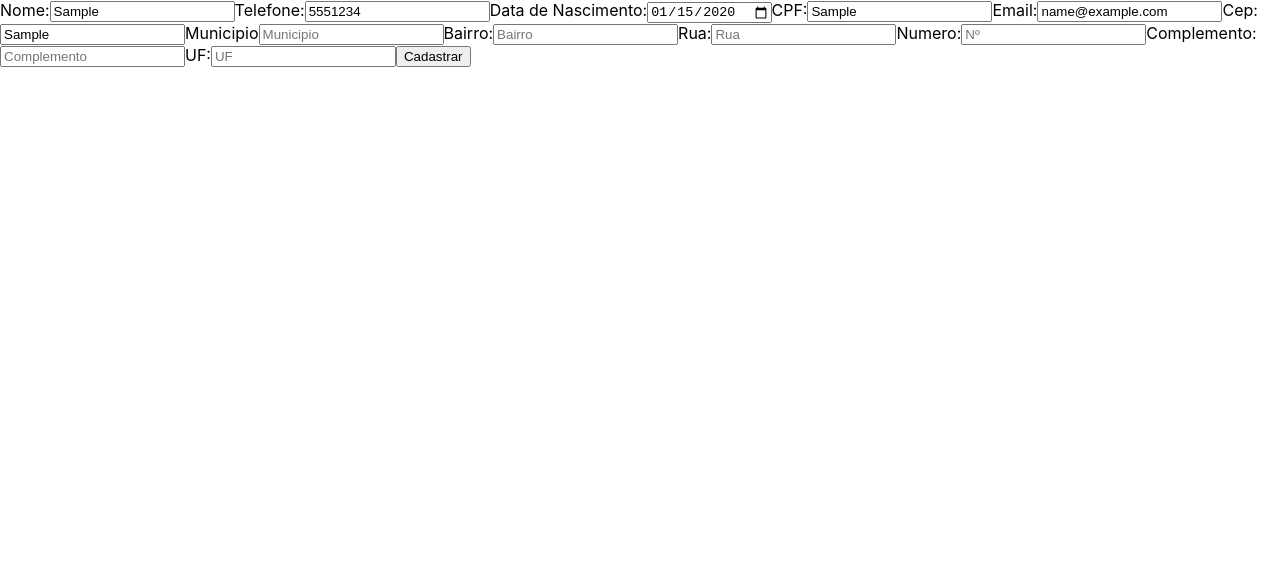
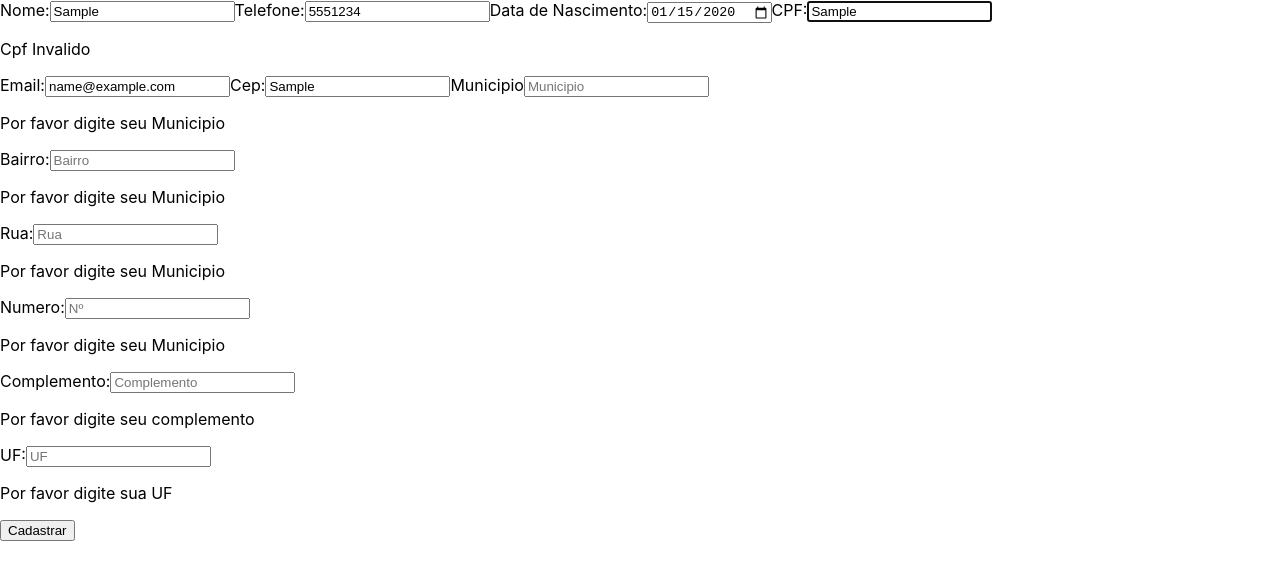
Before and after one commit to Fernanda741/Demo-Nigth---Client-CIP, a React (Create React App) app: page /register in a window 1280 px wide. Both pictures are taken after typing "Sample", "5551234", "2020-01-15", "Sample", "name@example.com", "Sample" into the empty fields and a click on the button "Cadastrar". Shown: the top 580 px of the page. Built offline with nearby package versions, Linux system fonts and the light colour scheme; no server answers; a web font is replaced by a local one.

Commit message:
feat/valida-cpf

```diff
--- a/src/Components/validator/index.js
+++ b/src/Components/validator/index.js
@@ -1 +1,15 @@
-export function validarCpf(cpf) {}
+export function validarCpf(cpf) {
+  let newCpf = cpf.replace(/[^\d]+/g, "");
+  if (newCpf.length !== 11 || !!newCpf.match(/(\d)\1{10}/)) {
+    return false;
+  }
+  newCpf = newCpf.split("").map((item) => +item);
+  const rest = (count) =>
+    ((newCpf
+      .slice(0, count - 12)
+      .reduce((soma, item, index) => soma + item * (count - index), 0) *
+      10) %
+      11) %
+    10;
+  return rest(10) === newCpf[9] && rest(11) === newCpf[10];
+}
--- a/src/pages/Register/index.jsx
+++ b/src/pages/Register/index.jsx
@@ -3,10 +3,15 @@ import { Input } from "../../Components/Input";
 import Button from "../../Components/Button";
 import { useForm } from "react-hook-form";
 import { CreateUser } from "../../api";
-import { useState } from "react";
+import { validarCpf } from "../../Components/validator";
 
 const Register = () => {
-  const { register, handleSubmit, setValue } = useForm();
+  const {
+    register,
+    handleSubmit,
+    setValue,
+    formState: { errors },
+  } = useForm();
 
   const onSubmit = (data) => {
     CreateUser(data).then((response) => {
@@ -32,8 +37,6 @@ const Register = () => {
       });
   };
 
-  // "codigo": "48", verificar na documentação sobre mascaras e como extrair o codigo do telefone
-
   return (
     <section>
       <form onSubmit={handleSubmit(onSubmit)}>
@@ -41,8 +44,9 @@ const Register = () => {
           label="Nome:"
           type="text"
           placeholder="Nome Completo"
-          {...register("nome")}
+          {...register("nome", { required: true })}
         />
+        {errors.nome && <p>Por favor digite seu nome</p>}
 
         <Input
           label="Telefone:"
@@ -60,53 +64,74 @@ const Register = () => {
           label="CPF:"
           type="text"
           placeholder="000.000.000-00"
-          {...register("cpf")}
+          {...register("cpf", {
+            require: true,
+            validate: validarCpf,
+          })}
         />
+        {errors.cpf && <p>Cpf Invalido</p>}
         <Input
           label="Email:"
           type="email"
           placeholder="user@user.com"
-          {...register("email")}
+          {...register("email", {
+            required: true,
+            pattern:
+              /^(([^<>()[\]\\.,;:\s@"]+(\.[^<>()[\]\\.,;:\s@"]+)*)|(".+"))@((\[[0-9]{1,3}\.[0-9]{1,3}\.[0-9]{1,3}\.[0-9]{1,3}\])|(([a-zA-Z\-0-9]+\.)+[a-zA-Z]{2,}))$/,
+          })}
         />
+        {errors.email && <p>Por favor digite seu email</p>}
 
         {/*  */}
         <Input
           label="Cep:"
           type="text"
           placeholder="Cep"
-          {...register("cep", { onBlur: checkCEP })}
+          {...register("cep", { onBlur: checkCEP, required: true })}
         />
+        {errors.cep && <p>Por favor digite seu cep</p>}
         <Input
           label="Municipio"
           type="text"
           placeholder="Municipio"
-          {...register("municipio")}
+          {...register("municipio", { required: true })}
         />
+        {errors.municipio && <p>Por favor digite seu Municipio</p>}
         <Input
           label="Bairro:"
           type="text"
           placeholder="Bairro"
-          {...register("bairro")}
+          {...register("bairro", { required: true })}
         />
+        {errors.bairro && <p>Por favor digite seu Municipio</p>}
         <Input
           label="Rua:"
           type="text"
           placeholder="Rua"
-          {...register("endereco")}
+          {...register("endereco", { required: true })}
         />
+        {errors.endereco && <p>Por favor digite seu Municipio</p>}
         <Input
           label="Numero:"
           type="number"
           placeholder="Nº"
-          {...register("numero")}
+          {...register("numero", { required: true })}
         />
+        {errors.numero && <p>Por favor digite seu Municipio</p>}
         <Input
           label="Complemento:"
           type="text"
           placeholder="Complemento"
-          {...register("complem")}
+          {...register("complem", { required: true })}
         />
-        <Input label="UF:" type="text" placeholder="UF" {...register("uf")} />
+        {errors.complem && <p>Por favor digite seu complemento</p>}
+        <Input
+          label="UF:"
+          type="text"
+          placeholder="UF"
+          {...register("uf", { required: true })}
+        />
+        {errors.uf && <p>Por favor digite sua UF</p>}
         <Button title="Cadastrar" type="submit" />
       </form>
     </section>
```
